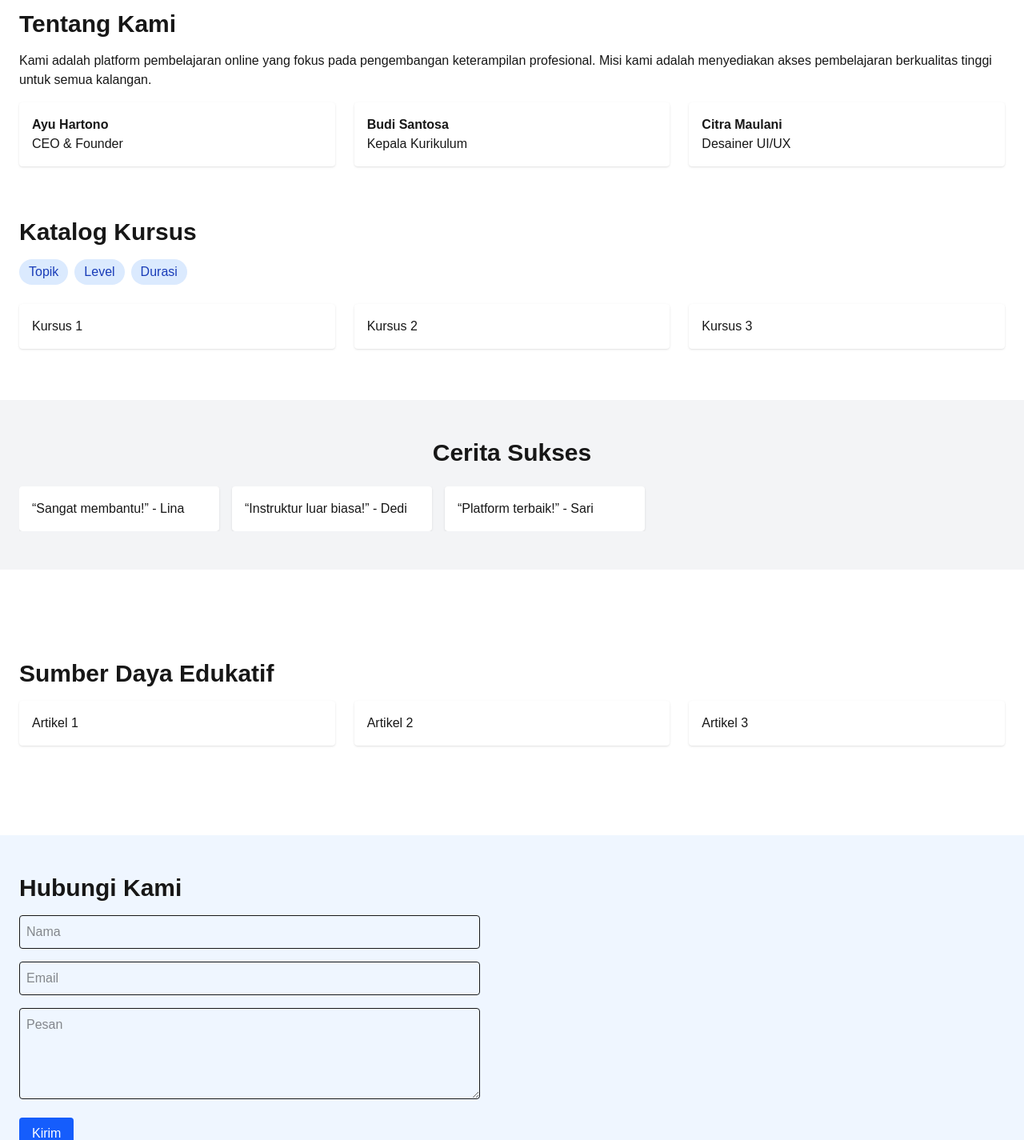
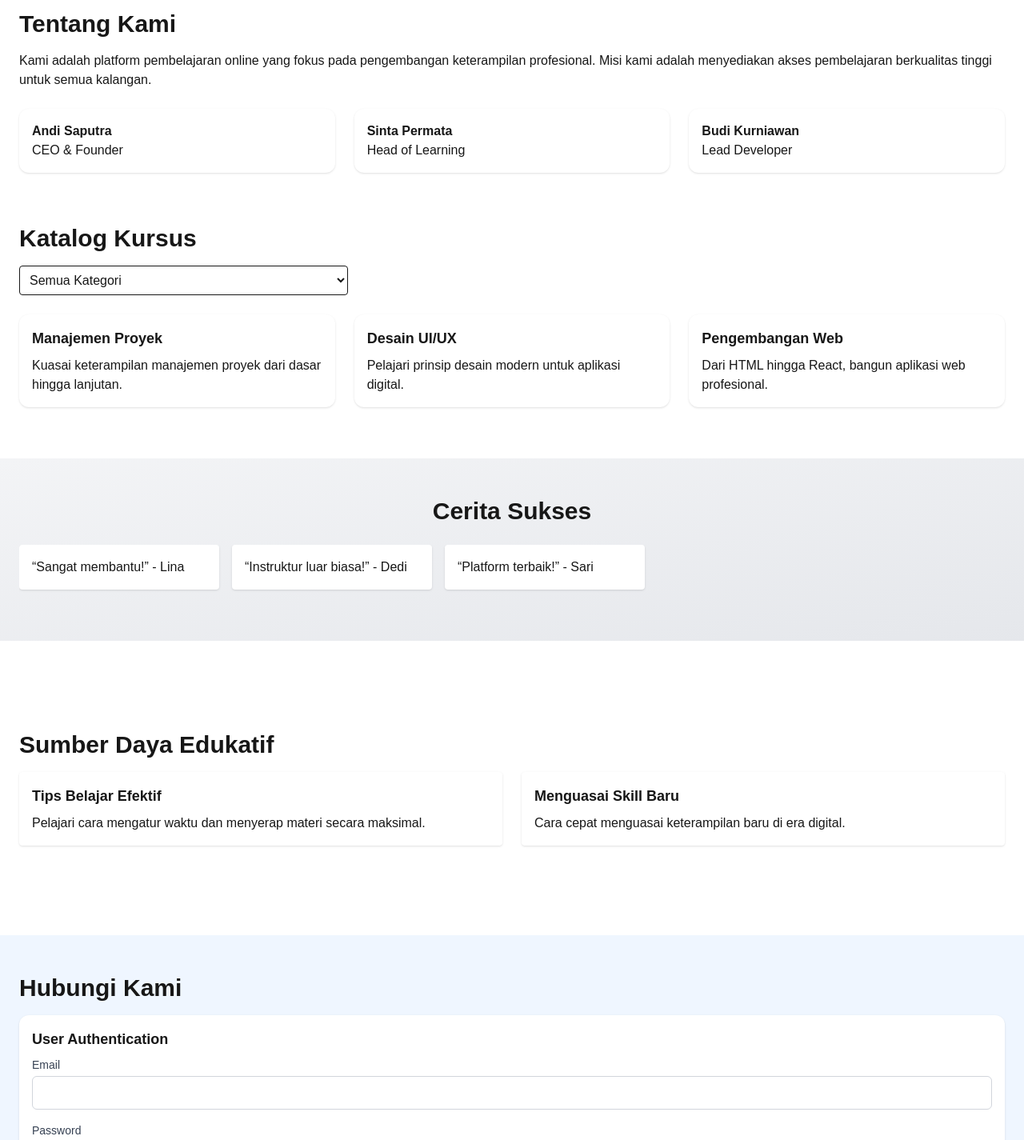
Before and after one commit to FirgiawanRistanto/company-profile, a Next.js app: page / in a window 1280 px wide. Shown: the part 1000-2425 px from the top of the page at 80% size. Built offline with nearby package versions, Linux system fonts and the light colour scheme.

Commit message:
first commit

```diff
--- a/app/page.tsx
+++ b/app/page.tsx
@@ -1,71 +1,132 @@
 // Struktur Website Company Profile - Platform Pembelajaran Online
+
+function UserAuth() {
+  return (
+    <div className="p-4 bg-white rounded-xl shadow hover:shadow-lg transition">
+      <h3 className="font-semibold text-lg mb-2">User Authentication</h3>
+      <form className="space-y-4">
+        <div>
+          <label className="block text-sm font-medium text-gray-700">Email</label>
+          <input type="email" className="mt-1 w-full px-3 py-2 border border-gray-300 rounded-md focus:outline-none focus:ring-2 focus:ring-blue-500" required />
+        </div>
+        <div>
+          <label className="block text-sm font-medium text-gray-700">Password</label>
+          <input type="password" className="mt-1 w-full px-3 py-2 border border-gray-300 rounded-md focus:outline-none focus:ring-2 focus:ring-blue-500" required />
+        </div>
+        <button type="submit" className="w-full bg-blue-600 text-white font-semibold py-2 rounded-md hover:bg-blue-700 transition">Login</button>
+      </form>
+    </div>
+  );
+}
+
+function TeamShowcase() {
+  return (
+    <div className="grid md:grid-cols-3 gap-6 mt-6">
+      <div className="p-4 bg-white rounded-xl shadow hover:shadow-lg transition">
+        <h4 className="font-semibold">Andi Saputra</h4>
+        <p>CEO & Founder</p>
+      </div>
+      <div className="p-4 bg-white rounded-xl shadow hover:shadow-lg transition">
+        <h4 className="font-semibold">Sinta Permata</h4>
+        <p>Head of Learning</p>
+      </div>
+      <div className="p-4 bg-white rounded-xl shadow hover:shadow-lg transition">
+        <h4 className="font-semibold">Budi Kurniawan</h4>
+        <p>Lead Developer</p>
+      </div>
+    </div>
+  );
+}
+
+function CourseFilter() {
+  return (
+    <div className="mb-6">
+      <select className="w-full md:w-1/3 p-2 border rounded">
+        <option value="all">Semua Kategori</option>
+        <option value="manajemen">Manajemen</option>
+        <option value="desain">Desain</option>
+        <option value="pengembangan">Pengembangan</option>
+      </select>
+    </div>
+  );
+}
+
+function CourseList() {
+  return (
+    <div className="grid md:grid-cols-3 gap-6">
+      <CourseHighlight />
+    </div>
+  );
+}
+
+function BlogList() {
+  return (
+    <div className="grid md:grid-cols-2 gap-6">
+      <div className="bg-white p-4 rounded shadow">
+        <h4 className="font-bold text-lg mb-2">Tips Belajar Efektif</h4>
+        <p>Pelajari cara mengatur waktu dan menyerap materi secara maksimal.</p>
+      </div>
+      <div className="bg-white p-4 rounded shadow">
+        <h4 className="font-bold text-lg mb-2">Menguasai Skill Baru</h4>
+        <p>Cara cepat menguasai keterampilan baru di era digital.</p>
+      </div>
+    </div>
+  );
+}
 
 export default function WebsiteStructure() {
   return (
     <div className="space-y-16">
       {/* Halaman Beranda */}
       <section id="beranda" className="space-y-8">
-        <div className="hero min-h-screen bg-blue-600 text-white flex flex-col justify-center items-center text-center px-6">
-          <h1 className="text-4xl md:text-6xl font-bold">Tingkatkan Keterampilan Profesional Anda</h1>
+        <div className="hero min-h-screen bg-gradient-to-br from-blue-600 to-blue-800 text-white flex flex-col justify-center items-center text-center px-6">
+          <h1 className="text-4xl md:text-6xl font-bold animate-fade-in">Tingkatkan Keterampilan Profesional Anda</h1>
           <p className="mt-4 text-lg md:text-xl">Platform pembelajaran online terbaik untuk karier yang lebih cerah</p>
-          <button className="mt-6 bg-white text-blue-600 font-semibold py-2 px-4 rounded-xl">Lihat Kursus</button>
+          <button className="mt-6 bg-white text-blue-600 font-semibold py-2 px-6 rounded-full hover:bg-blue-100 transition">Lihat Kursus</button>
         </div>
-        <div className="grid md:grid-cols-3 gap-6 px-6">
+        <div className="grid md:grid-cols-3 gap-6 px-6 animate-fade-up">
           <CourseHighlight />
         </div>
       </section>
 
       {/* Tentang Kami */}
-      <section id="tentang" className="px-6">
+      <section id="tentang" className="px-6 animate-fade-up">
         <h2 className="text-3xl font-bold mb-4">Tentang Kami</h2>
         <p className="mb-4">Kami adalah platform pembelajaran online yang fokus pada pengembangan keterampilan profesional. Misi kami adalah menyediakan akses pembelajaran berkualitas tinggi untuk semua kalangan.</p>
         <TeamShowcase />
       </section>
 
       {/* Katalog Kursus */}
-      <section id="kursus" className="px-6">
+      <section id="kursus" className="px-6 animate-fade-up">
         <h2 className="text-3xl font-bold mb-4">Katalog Kursus</h2>
         <CourseFilter />
         <CourseList />
       </section>
 
       {/* Testimonial */}
-      <section id="testimoni" className="bg-gray-100 px-6 py-12">
+      <section id="testimoni" className="bg-gradient-to-br from-gray-100 to-gray-200 px-6 py-12 animate-fade-up">
         <h2 className="text-3xl font-bold mb-6 text-center">Cerita Sukses</h2>
         <TestimonialCarousel />
       </section>
 
       {/* Blog & Sumber Daya */}
-      <section id="blog" className="px-6 py-12">
+      <section id="blog" className="px-6 py-12 animate-fade-up">
         <h2 className="text-3xl font-bold mb-4">Sumber Daya Edukatif</h2>
         <BlogList />
       </section>
 
       {/* Kontak */}
-      <section id="kontak" className="px-6 py-12 bg-blue-50">
+      <section id="kontak" className="px-6 py-12 bg-blue-50 animate-fade-up">
         <h2 className="text-3xl font-bold mb-4">Hubungi Kami</h2>
-        <ContactForm />
+        <UserAuth />
         <div className="mt-6">
           <p>Email: support@platformedukasi.id</p>
           <p>Telepon: +62 812-3456-7890</p>
         </div>
       </section>
 
-      {/* Fitur Teknis dan Dashboard */}
-      <section className="px-6">
-        <UserAuth />
-        <StudentDashboard />
-        <InteractivePreview />
-        <PaymentIntegration />
-        <LiveChatSupport />
-        <CourseReview />
-        <InstructorProfile />
-        <SearchFilter />
-        <CalendarIntegration />
-      </section>
-
       {/* Footer */}
-      <footer className="bg-gray-800 text-white px-6 py-8 text-center">
+      <footer className="bg-gray-800 text-white px-6 py-8 text-center animate-fade-up">
         <p>&copy; 2025 Platform Pembelajaran Profesional. Semua hak dilindungi.</p>
       </footer>
     </div>
@@ -75,15 +136,15 @@ export default function WebsiteStructure() {
 function CourseHighlight() {
   return (
     <>
-      <div className="p-4 bg-white rounded-xl shadow">
+      <div className="p-4 bg-white rounded-xl shadow hover:shadow-lg transition-transform hover:-translate-y-1">
         <h3 className="font-semibold text-lg mb-2">Manajemen Proyek</h3>
         <p>Kuasai keterampilan manajemen proyek dari dasar hingga lanjutan.</p>
       </div>
-      <div className="p-4 bg-white rounded-xl shadow">
+      <div className="p-4 bg-white rounded-xl shadow hover:shadow-lg transition-transform hover:-translate-y-1">
         <h3 className="font-semibold text-lg mb-2">Desain UI/UX</h3>
         <p>Pelajari prinsip desain modern untuk aplikasi digital.</p>
       </div>
-      <div className="p-4 bg-white rounded-xl shadow">
+      <div className="p-4 bg-white rounded-xl shadow hover:shadow-lg transition-transform hover:-translate-y-1">
         <h3 className="font-semibold text-lg mb-2">Pengembangan Web</h3>
         <p>Dari HTML hingga React, bangun aplikasi web profesional.</p>
       </div>
@@ -91,108 +152,30 @@ function CourseHighlight() {
   );
 }
 
-function TeamShowcase() {
+function TestimonialCarousel() {
   return (
-    <div className="grid md:grid-cols-3 gap-6">
-      <div className="bg-white p-4 rounded shadow">
-        <h4 className="font-bold">Ayu Hartono</h4>
-        <p>CEO & Founder</p>
-      </div>
-      <div className="bg-white p-4 rounded shadow">
-        <h4 className="font-bold">Budi Santosa</h4>
-        <p>Kepala Kurikulum</p>
-      </div>
-      <div className="bg-white p-4 rounded shadow">
-        <h4 className="font-bold">Citra Maulani</h4>
-        <p>Desainer UI/UX</p>
-      </div>
+    <div className="flex overflow-x-auto gap-4 scrollbar-hide pb-4">
+      <div className="min-w-[250px] bg-white p-4 rounded shadow hover:shadow-lg transition">&ldquo;Sangat membantu!&rdquo; - Lina</div>
+      <div className="min-w-[250px] bg-white p-4 rounded shadow hover:shadow-lg transition">&ldquo;Instruktur luar biasa!&rdquo; - Dedi</div>
+      <div className="min-w-[250px] bg-white p-4 rounded shadow hover:shadow-lg transition">&ldquo;Platform terbaik!&rdquo; - Sari</div>
     </div>
   );
 }
 
-function CourseFilter() {
-  return (
-    <div className="flex flex-wrap gap-2 mb-6">
-      <button className="bg-blue-100 text-blue-800 py-1 px-3 rounded-full">Topik</button>
-      <button className="bg-blue-100 text-blue-800 py-1 px-3 rounded-full">Level</button>
-      <button className="bg-blue-100 text-blue-800 py-1 px-3 rounded-full">Durasi</button>
-    </div>
-  );
-}
-
-function CourseList() {
-  return (
-    <div className="grid md:grid-cols-3 gap-6">
-      <div className="bg-white p-4 rounded shadow">Kursus 1</div>
-      <div className="bg-white p-4 rounded shadow">Kursus 2</div>
-      <div className="bg-white p-4 rounded shadow">Kursus 3</div>
-    </div>
-  );
-}
-
-function TestimonialCarousel() {
-  return (
-    <div className="flex overflow-x-auto gap-4">
-      <div className="min-w-[250px] bg-white p-4 rounded shadow">&ldquo;Sangat membantu!&rdquo; - Lina</div>
-      <div className="min-w-[250px] bg-white p-4 rounded shadow">&ldquo;Instruktur luar biasa!&rdquo; - Dedi</div>
-      <div className="min-w-[250px] bg-white p-4 rounded shadow">&ldquo;Platform terbaik!&rdquo; - Sari</div>
-    </div>
-  );
-}
-
-function BlogList() {
-  return (
-    <div className="grid md:grid-cols-3 gap-6">
-      <div className="bg-white p-4 rounded shadow">Artikel 1</div>
-      <div className="bg-white p-4 rounded shadow">Artikel 2</div>
-      <div className="bg-white p-4 rounded shadow">Artikel 3</div>
-    </div>
-  );
-}
-
-function ContactForm() {
-  return (
-    <form className="space-y-4 max-w-xl">
-      <input className="w-full border rounded p-2" placeholder="Nama" />
-      <input className="w-full border rounded p-2" placeholder="Email" />
-      <textarea className="w-full border rounded p-2" placeholder="Pesan" rows={4} />
-      <button className="bg-blue-600 text-white px-4 py-2 rounded">Kirim</button>
-    </form>
-  );
-}
-
-function UserAuth() {
-  return <div className="hidden">[Autentikasi Pengguna: Login/Daftar]</div>;
-}
-
-function StudentDashboard() {
-  return <div className="hidden">[Dashboard Siswa: Kursus Saya, Kemajuan]</div>;
-}
-
-function InteractivePreview() {
-  return <div className="hidden">[Pratinjau Kursus Interaktif]</div>;
-}
-
-function PaymentIntegration() {
-  return <div className="hidden">[Integrasi Pembayaran]</div>;
-}
-
-function LiveChatSupport() {
-  return <div className="hidden">[Dukungan Obrolan Langsung]</div>;
-}
-
-function CourseReview() {
-  return <div className="hidden">[Sistem Ulasan Kursus]</div>;
-}
-
-function InstructorProfile() {
-  return <div className="hidden">[Profil dan Kredensial Instruktur]</div>;
-}
-
-function SearchFilter() {
-  return <div className="hidden">[Fitur Pencarian dan Filter]</div>;
-}
-
-function CalendarIntegration() {
-  return <div className="hidden">[Integrasi Kalender untuk Jadwal Live]</div>;
-}
+// Animasi tambahan (opsional, pastikan dimasukkan ke tailwind.config.js jika belum tersedia):
+// extend: {
+//   animation: {
+//     'fade-in': 'fadeIn 1s ease-in-out',
+//     'fade-up': 'fadeUp 1s ease-in-out'
+//   },
+//   keyframes: {
+//     fadeIn: {
+//       from: { opacity: 0 },
+//       to: { opacity: 1 }
+//     },
+//     fadeUp: {
+//       from: { opacity: 0, transform: 'translateY(20px)' },
+//       to: { opacity: 1, transform: 'translateY(0)' }
+//     }
+//   }
+// }
```
Also changed, not shown: package.json (+7 -5 lines), 1 other file (tests, documents, lock files or other folders).
